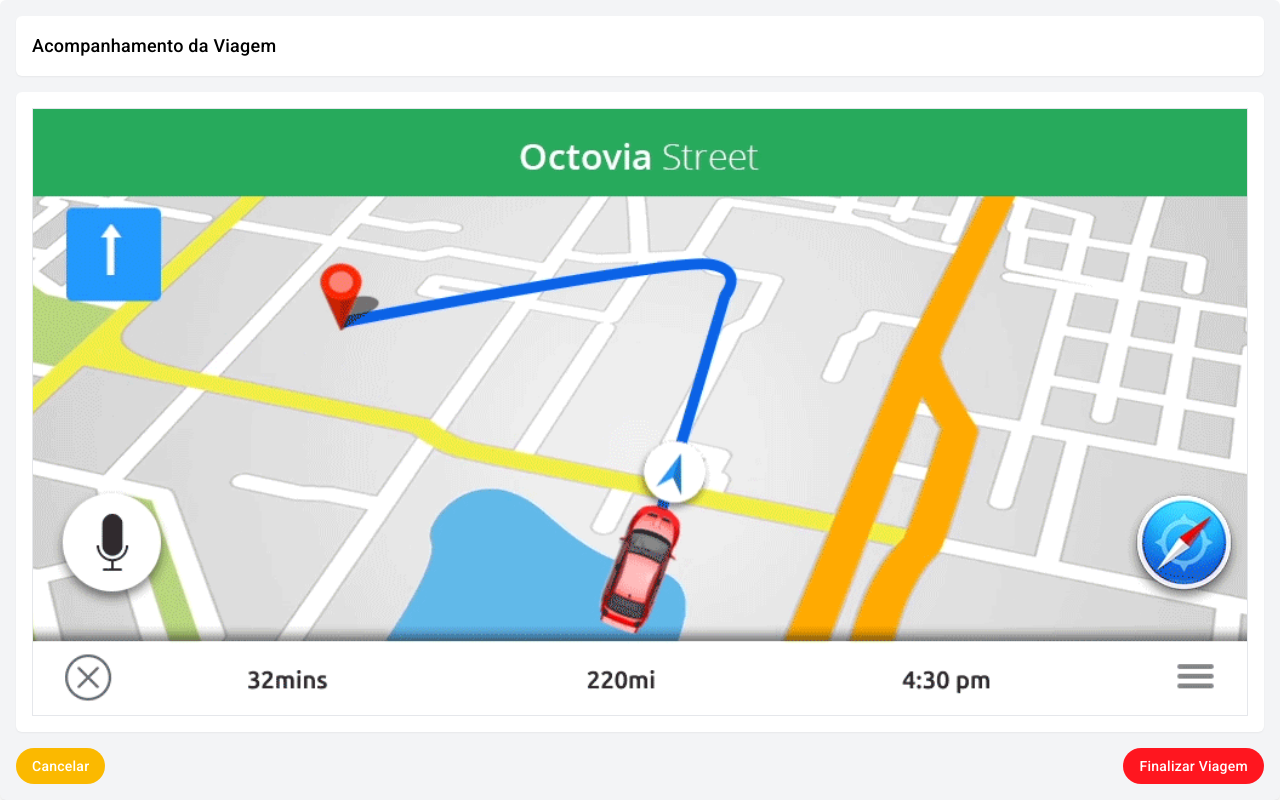
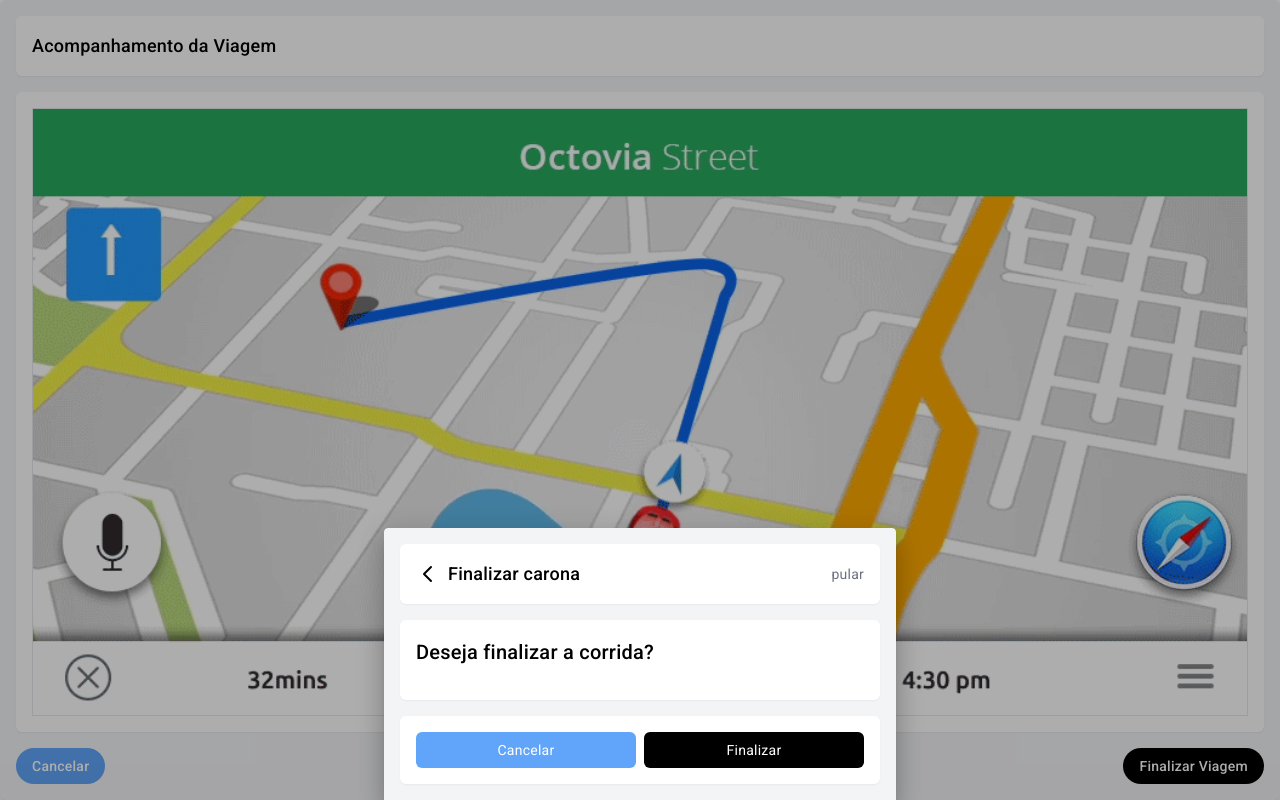
Before and after one commit to Vinicius0607/ProjetoES2, an Angular app in the folder prototype/: page /pages/ride-track in a window 1280 px wide. Both pictures are taken after a click on the button "Finalizar Viagem". Built offline with nearby package versions, Linux system fonts and the light colour scheme.

Commit message:
feat: ride finish developed

```diff
--- a/prototype/src/app/pages/ride-cancel/ride-cancel.component.html
+++ b/prototype/src/app/pages/ride-cancel/ride-cancel.component.html
@@ -3,7 +3,7 @@
     class="mb-4 flex items-center justify-between rounded-md bg-white p-4 shadow-sm"
   >
     <div class="flex cursor-pointer items-center">
-      <button class="mr-2">
+      <button class="mr-2" (click)="close()">
         <!-- Ícone de voltar -->
         <svg
           xmlns="http://www.w3.org/2000/svg"
--- /dev/null
+++ b/prototype/src/app/pages/ride-finish/ride-finish.component.html
@@ -0,0 +1,51 @@
+<div class="flex h-auto flex-col bg-gray-100 p-4 text-black">
+  <div
+    class="mb-4 flex items-center justify-between rounded-md bg-white p-4 shadow-sm"
+  >
+    <div class="flex cursor-pointer items-center">
+      <button class="mr-2" (click)="close()">
+        <!-- Ícone de voltar -->
+        <svg
+          xmlns="http://www.w3.org/2000/svg"
+          class="h-6 w-6 text-black"
+          fill="none"
+          viewBox="0 0 24 24"
+          stroke="currentColor"
+        >
+          <path
+            stroke-linecap="round"
+            stroke-linejoin="round"
+            stroke-width="2"
+            d="M15 19l-7-7 7-7"
+          />
+        </svg>
+      </button>
+      <span class="text-lg font-medium">Finalizar carona</span>
+    </div>
+    <button class="text-gray-500">pular</button>
+  </div>
+
+  <div class="mb-4 flex-1 rounded-md bg-white p-4 shadow-sm">
+    <h2 class="mb-4 text-lg font-medium">Deseja finalizar a corrida?</h2>
+  </div>
+
+  <div
+    class="flex items-center justify-center gap-2 rounded-md bg-white p-4 text-center shadow-sm"
+  >
+    <button
+      class="flex-1 rounded-md bg-blue-400 p-2 text-white"
+      (click)="close()"
+    >
+      Cancelar
+    </button>
+    <a
+      class="flex-1 rounded-md bg-black p-2 text-white"
+      [routerLink]="['/pages/ride-rating']"
+      (click)="close()"
+      (keydown)="close()"
+      tabindex
+    >
+      Finalizar
+    </a>
+  </div>
+</div>
--- /dev/null
+++ b/prototype/src/app/pages/ride-finish/ride-finish.component.ts
@@ -0,0 +1,25 @@
+import { Component } from '@angular/core'
+import {
+  MatBottomSheetModule,
+  MatBottomSheetRef,
+} from '@angular/material/bottom-sheet'
+import { RouterModule } from '@angular/router'
+
+@Component({
+  selector: 'app-ride-finish',
+  standalone: true,
+  templateUrl: './ride-finish.component.html',
+  imports: [MatBottomSheetModule, RouterModule],
+  styles: `
+    ::ng-deep .mat-bottom-sheet-container {
+      padding: unset;
+    }
+  `,
+})
+export class RideFinishComponent {
+  constructor(private _bottomSheet: MatBottomSheetRef<RideFinishComponent>) {}
+
+  public close() {
+    this._bottomSheet.dismiss()
+  }
+}
--- a/prototype/src/app/pages/ride-track/ride-track.component.html
+++ b/prototype/src/app/pages/ride-track/ride-track.component.html
@@ -18,13 +18,13 @@
   <div class="flex justify-between">
     <button
       (click)="cancelTrip()"
-      class="rounded-full bg-secondary px-4 py-2 font-medium text-white"
+      class="rounded-full bg-blue-400 px-4 py-2 font-medium text-white"
     >
       Cancelar
     </button>
     <button
       (click)="finishTrip()"
-      class="rounded-full bg-primary px-4 py-2 font-medium text-white"
+      class="rounded-full bg-black px-4 py-2 font-medium text-white"
     >
       Finalizar Viagem
     </button>
--- a/prototype/src/app/pages/ride-track/ride-track.component.ts
+++ b/prototype/src/app/pages/ride-track/ride-track.component.ts
@@ -4,6 +4,7 @@ import {
   MatBottomSheetModule,
 } from '@angular/material/bottom-sheet'
 import { RideCancelComponent } from '../ride-cancel/ride-cancel.component'
+import { RideFinishComponent } from '../ride-finish/ride-finish.component'
 
 @Component({
   selector: 'app-ride-track',
@@ -19,6 +20,6 @@ export class RideTrackComponent {
   }
 
   finishTrip(): void {
-    alert('Viagem finalizada. Você chegou ao seu destino.')
+    this._bottomSheet.open(RideFinishComponent)
   }
 }
```
